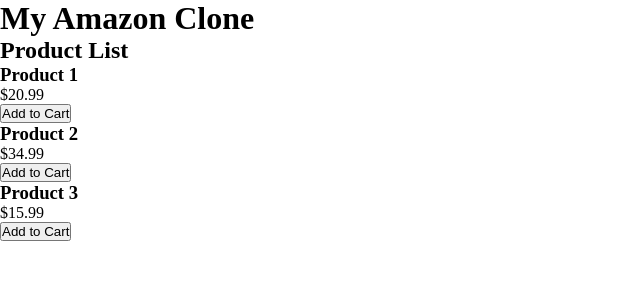
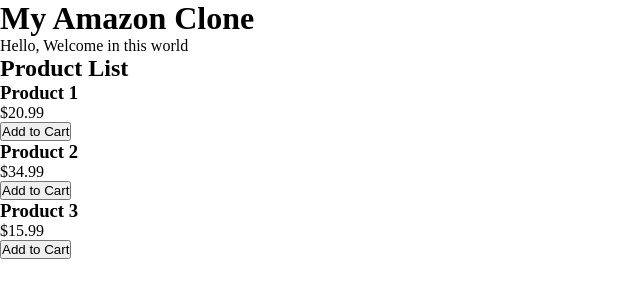
Before and after one commit to prashantkumarpro/reactProjects, a React (Vite) app in the folder my-amazon-clone/: page / in a window 1280 px wide. Shown: the top 300 px of the page, without its empty margins (0-640 px from the left). Built offline with nearby package versions, Linux system fonts and the light colour scheme.

Commit message:
amazone-clone

```diff
--- a/my-amazon-clone/src/App.jsx
+++ b/my-amazon-clone/src/App.jsx
@@ -9,6 +9,7 @@
 
       <header className="App-header">
         <h1>My Amazon Clone</h1>
+        <p>Hello, Welcome in this world</p>
       </header>
       <main>
         <ProductList />
```
